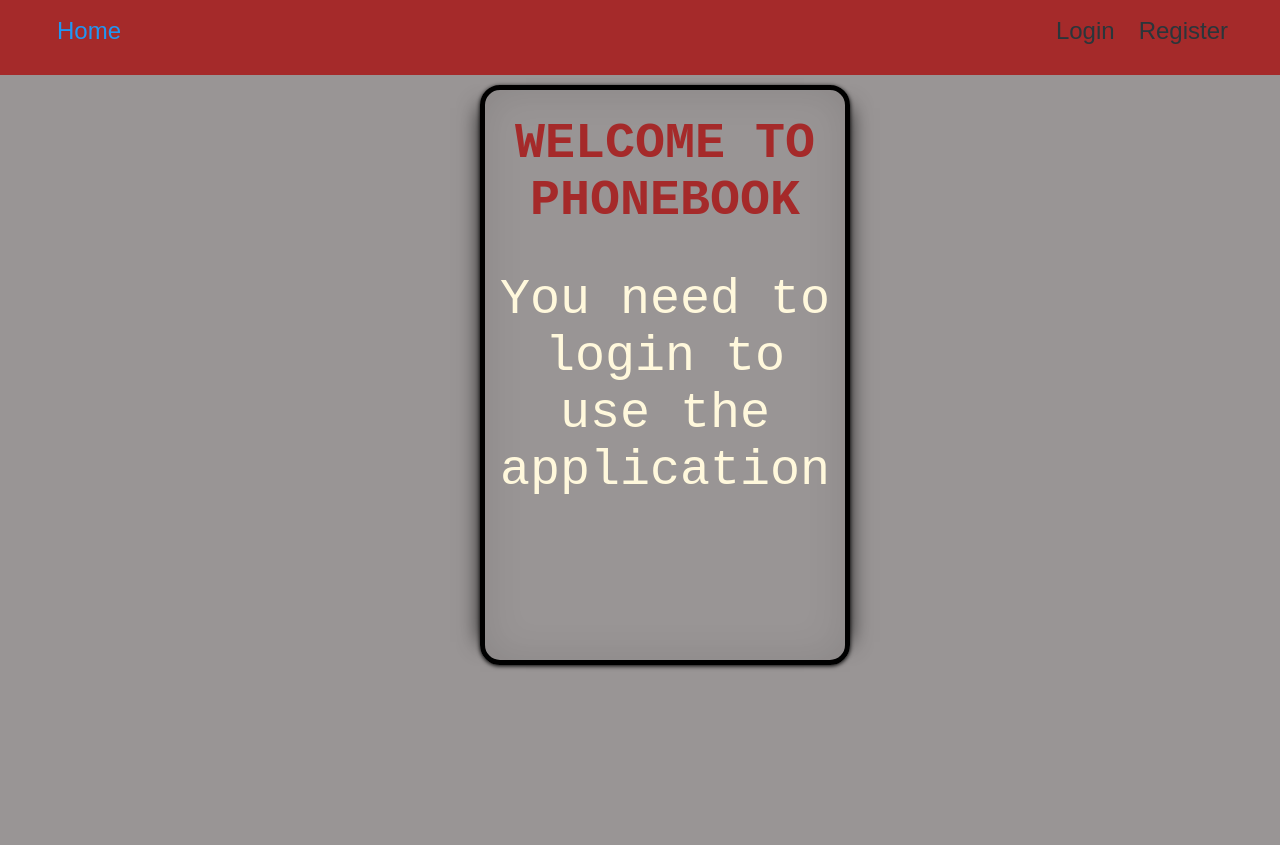
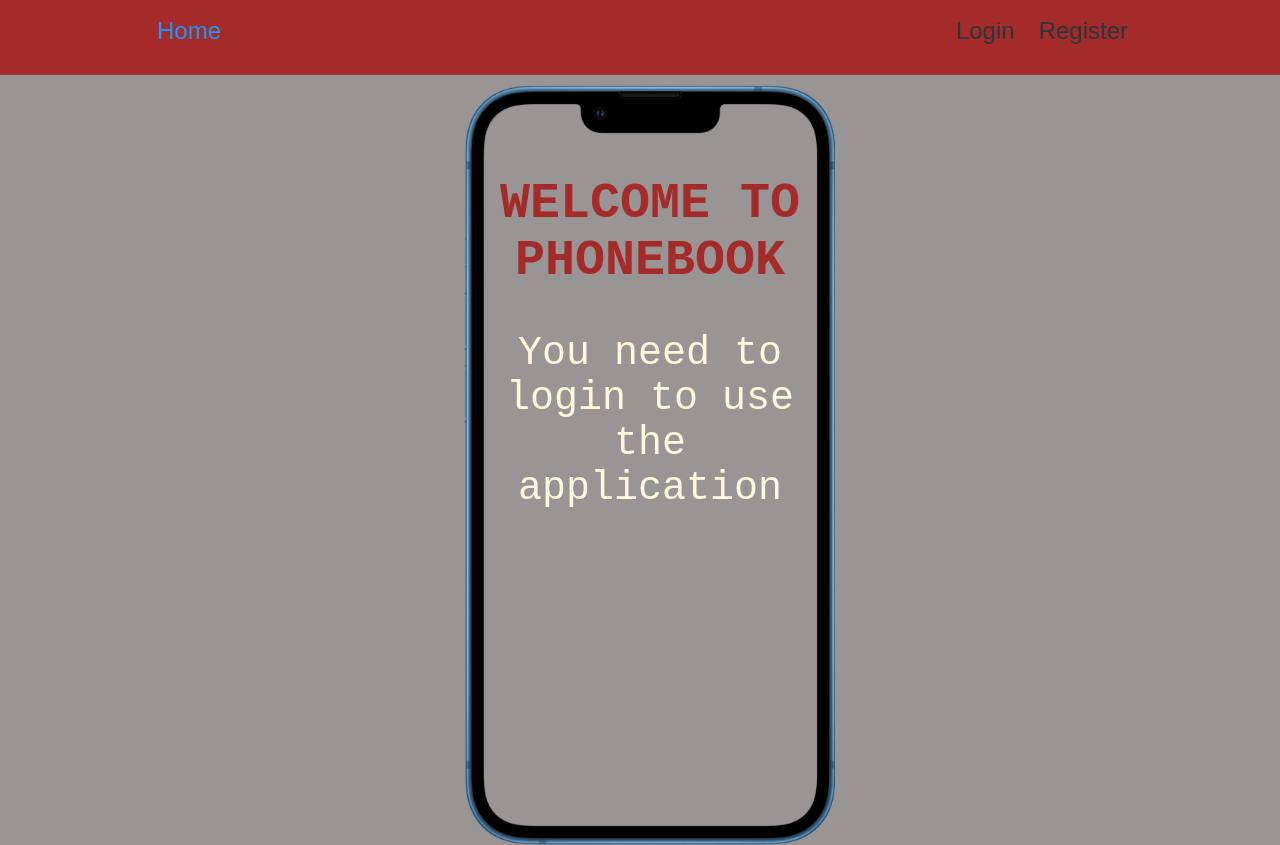
Before and after one commit to Bohdan-Ta/goit-react-hw-08-phonebook, a React (Create React App) app: page / in a window 1280 px wide. Before the commit the page ends 800 px from the top, so only its background shows below. Built offline with nearby package versions, Linux system fonts and the light colour scheme.

Commit message:
add background and spinner

```diff
--- a/src/View/HomeVeiw/HomeView.module.css
+++ b/src/View/HomeVeiw/HomeView.module.css
@@ -1,16 +1,19 @@
 .box {
+  background-image: url('../../image/apple.png');
+  background-position: center center;
+  background-size: cover;
   margin-top: 10px;
-  min-width: 350px;
-  height: 70vh;
-  border: 5px solid black;
-  border-radius: 20px;
-  padding: 5px;
+  width: 310px;
+  height: 700px;
+  /* border: 5px solid black; */
+  /* border-radius: 20px; */
+  padding: 30px;
 
-  box-shadow: 0 1px 4px rgba(0, 0, 0, 1), -23px 0 20px -23px rgba(0, 0, 0, 0.8),
-    23px 0 20px -23px rgba(0, 0, 0, 0.8), 0 0 40px rgba(0, 0, 0, 0.1) inset;
+  /* box-shadow: 0 1px 4px rgba(0, 0, 0, 1), -23px 0 20px -23px rgba(0, 0, 0, 0.8),
+    23px 0 20px -23px rgba(0, 0, 0, 0.8), 0 0 40px rgba(0, 0, 0, 0.1) inset; */
 }
 .header {
-  margin-top: 20px;
+  margin-top: 60px;
   text-align: center;
   text-transform: uppercase;
   font-size: 50px;
@@ -19,10 +22,9 @@
 }
 
 .text {
-  width: 350px;
   margin-top: 20px;
   margin-bottom: 50px;
-  font-size: 50px;
+  font-size: 40px;
   font-family: monospace;
   color: cornsilk;
   text-align: center;
--- a/src/components/App/App.jsx
+++ b/src/components/App/App.jsx
@@ -33,7 +33,7 @@ export default function App() {
   }, [dispatch]);
 
   return isFetchingCurrentUser ? (
-    <Spinner />
+    Spinner
   ) : (
     <div className={s.container}>
       <AppBar />
--- a/src/components/AppBar/AppBar.module.css
+++ b/src/components/AppBar/AppBar.module.css
@@ -6,5 +6,5 @@
   justify-content: space-between;
   align-items: center;
   margin: 0 auto;
-  max-width: 1200px;
+  max-width: 1000px;
 }
--- a/src/components/Section/Section.module.css
+++ b/src/components/Section/Section.module.css
@@ -1,6 +1,6 @@
 .section {
   margin: 0 auto;
-  width: 320px;
+  width: 350px;
   /* padding: 50px 0; */
 }
 
--- a/src/components/Spinner/Spinner.jsx
+++ b/src/components/Spinner/Spinner.jsx
@@ -1,15 +1,15 @@
-import { Audio } from "react-loader-spinner";
+import { BallTriangle } from 'react-loader-spinner';
 
-import s from "./Spinner.module.css";
+import s from './Spinner.module.css';
 
 export default function Spinner() {
   return (
-    <Audio
+    <BallTriangle
       wrapperClass={s.loader}
       heigth="100"
       width="100"
-      color="brown"
-      ariaLabel="loading"
+      color="grey"
+      ariaLabel="loading-indicator"
     />
   );
 }
```
Also changed, not shown: src/image/apple.png (added).
